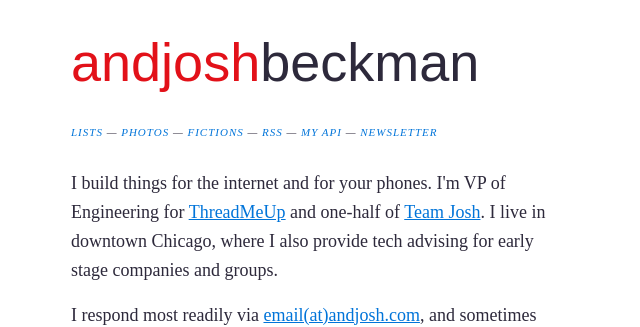
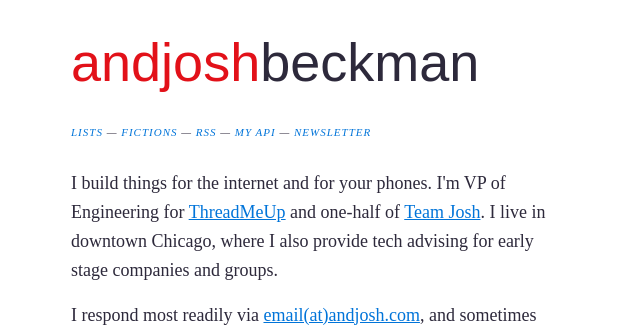
Before and after one commit to joshbeckman/andjosh.github.io, a Jekyll site: the page built from index.html, in a window 1280 px wide and 900 px high. Shown: the top 327 px of the window, without its empty margins (319-959 px from the left). Built offline with Jekyll 4.4.1, drawn with Linux system fonts in a browser that asks for light colours; Markdown is read by kramdown in place of the engine named in the settings.

Commit message:
removing photos link

```diff
--- a/_layouts/page.html
+++ b/_layouts/page.html
@@ -7,8 +7,6 @@ layout: default
     <a href="/" title="home" rel="home">Home</a>
     &mdash;
     <a href="/lists" title="Lists of Preset, Past, &amp; Future">Lists</a>
-    &mdash;
-    <a href="http://photos.andjosh.com" title="photos.andjosh.com">Photos</a>
     &mdash;
     <a href="/fictions" title="Fictions">Fictions</a>
     &mdash;
--- a/index.html
+++ b/index.html
@@ -6,8 +6,6 @@ layout: default
 </h1>
 <div class="about">
     <a href="/lists" title="Lists of Preset, Past, &amp; Future">Lists</a>
-    &mdash;
-    <a href="http://photos.andjosh.com" title="photos.andjosh.com">Photos</a>
     &mdash;
     <a href="/fictions" title="Fictions">Fictions</a>
     &mdash;
```
